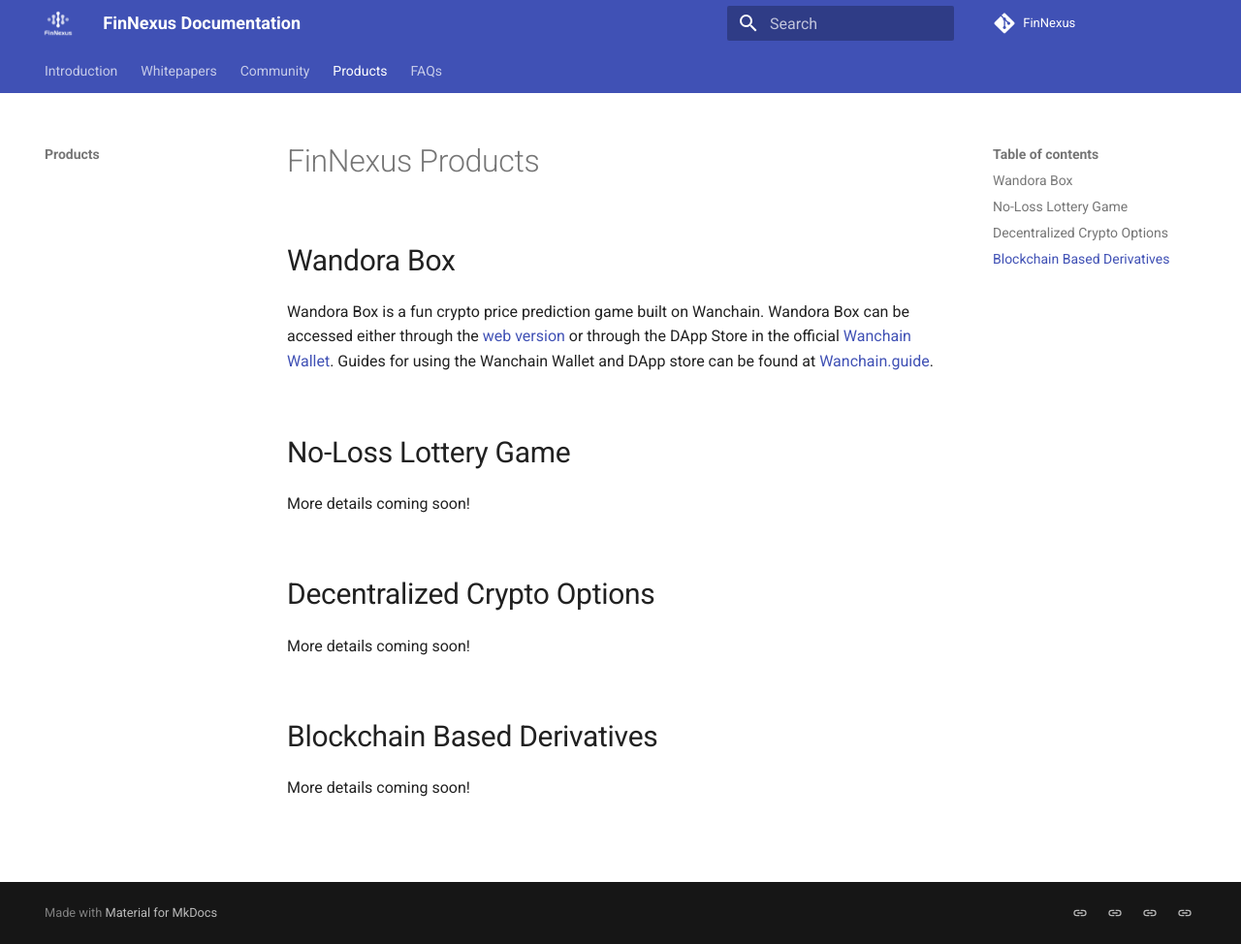
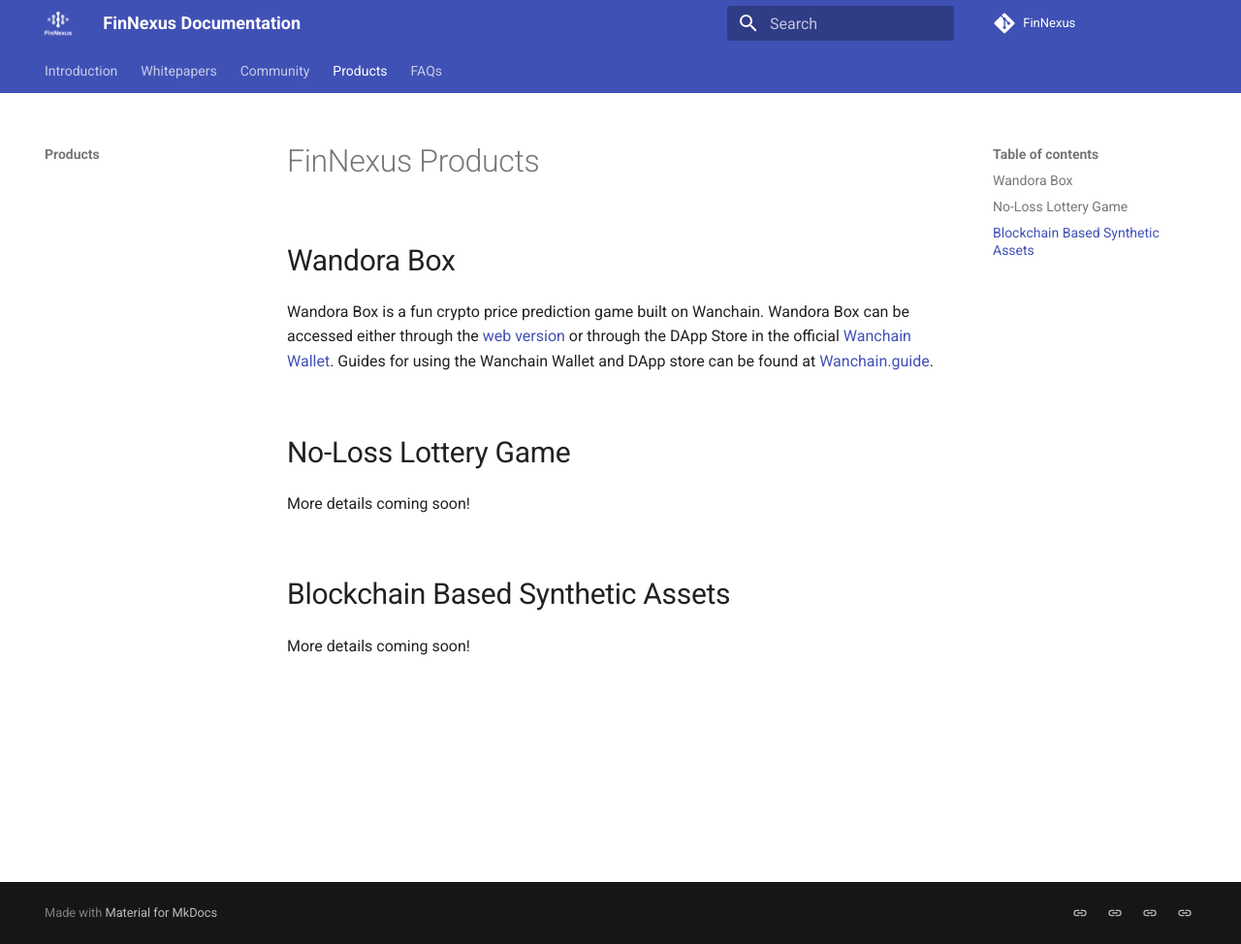
Before and after one commit to NoahMaizels/fnx_docs, an MkDocs documentation site: the page built from content/products/index.md, in a window 1280 px wide and 974 px high. Shown: the whole window at 97% size. Built offline with MkDocs 1.6.1 and Material for MkDocs 9.7.7, drawn with Linux system fonts in a browser that asks for light colours.

Commit message:
changed content

```diff
--- a/content/products/index.md
+++ b/content/products/index.md
@@ -6,8 +6,5 @@ Wandora Box is a fun crypto price prediction game built on Wanchain. Wandora Box
 ## No-Loss Lottery Game
 More details coming soon!
 
-## Decentralized Crypto Options
+## Blockchain Based Synthetic Assets
 More details coming soon!
-
-## Blockchain Based Derivatives
-More details coming soon!
```
